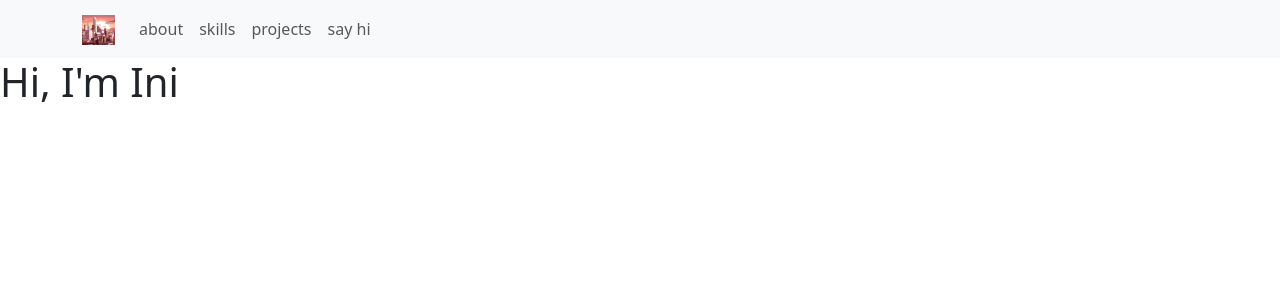
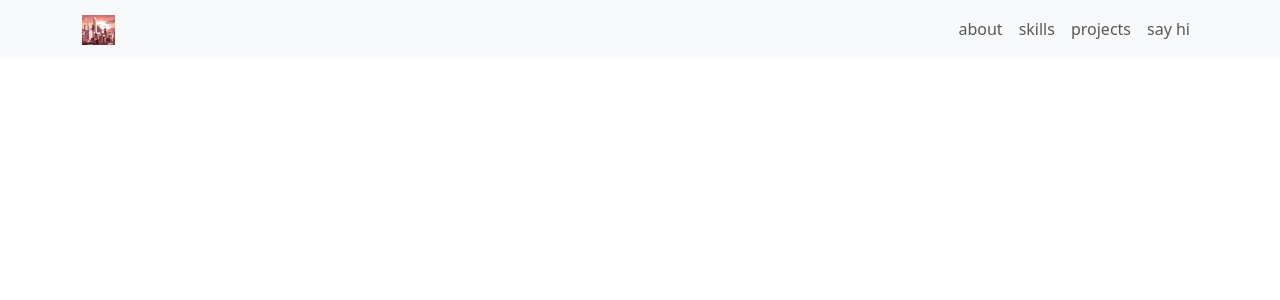
Before and after one commit to inidavies/personal-website, a Next.js app: page / in a window 1280 px wide. Shown: the top 300 px of the page. Built offline with nearby package versions, Linux system fonts and the light colour scheme.

Commit message:
some style changes

```diff
--- a/src/components/NamePage/Navigation.tsx
+++ b/src/components/NamePage/Navigation.tsx
@@ -6,14 +6,17 @@ import ProfilePic from "./ProfilePic";
 
 export default function Navigation() {
   return (
-    <Navbar expand="lg" className="bg-body-tertiary">
+    <Navbar fixed="top" expand="lg" className="bg-body-tertiary">
       <Container>
-        <Navbar.Brand href="#home">
+        <Navbar.Brand href="/">
           <ProfilePic />
         </Navbar.Brand>
-        <Navbar.Toggle aria-controls="basic-navbar-nav" />
-        <Navbar.Collapse id="basic-navbar-nav">
-          <Nav className="me-auto">
+        <Navbar.Toggle aria-controls="responsive-navbar-nav" />
+        <Navbar.Collapse
+          id="responsive-navbar-nav"
+          style={{ justifyContent: "end" }}
+        >
+          <Nav>
             <Nav.Link href="#about">about</Nav.Link>
             <Nav.Link href="#skills">skills</Nav.Link>
             <Nav.Link href="#projects">projects</Nav.Link>
```
